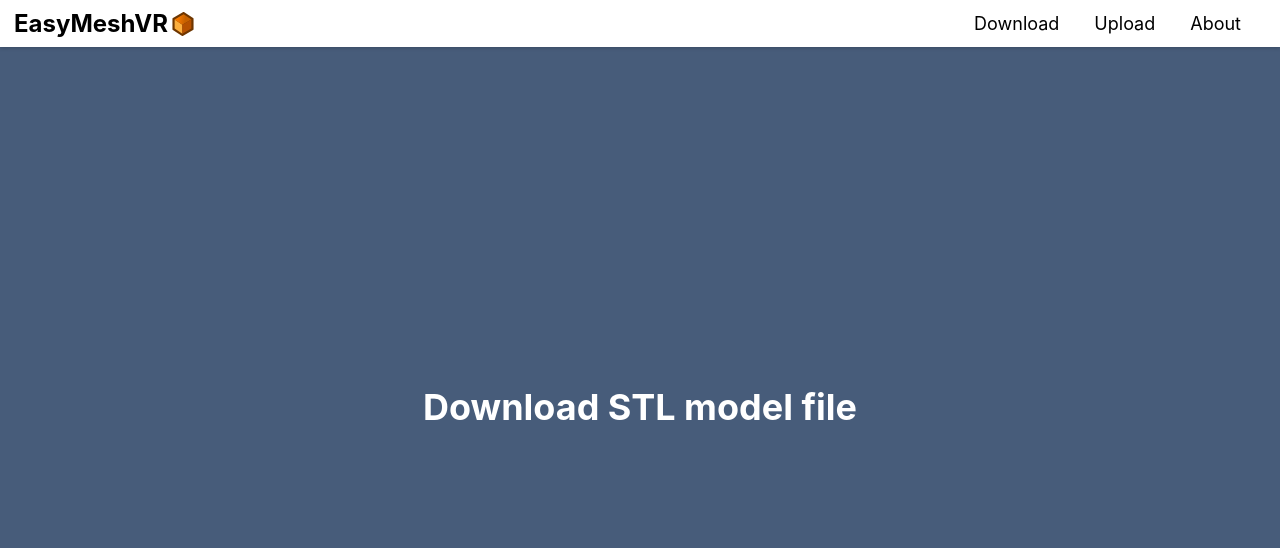
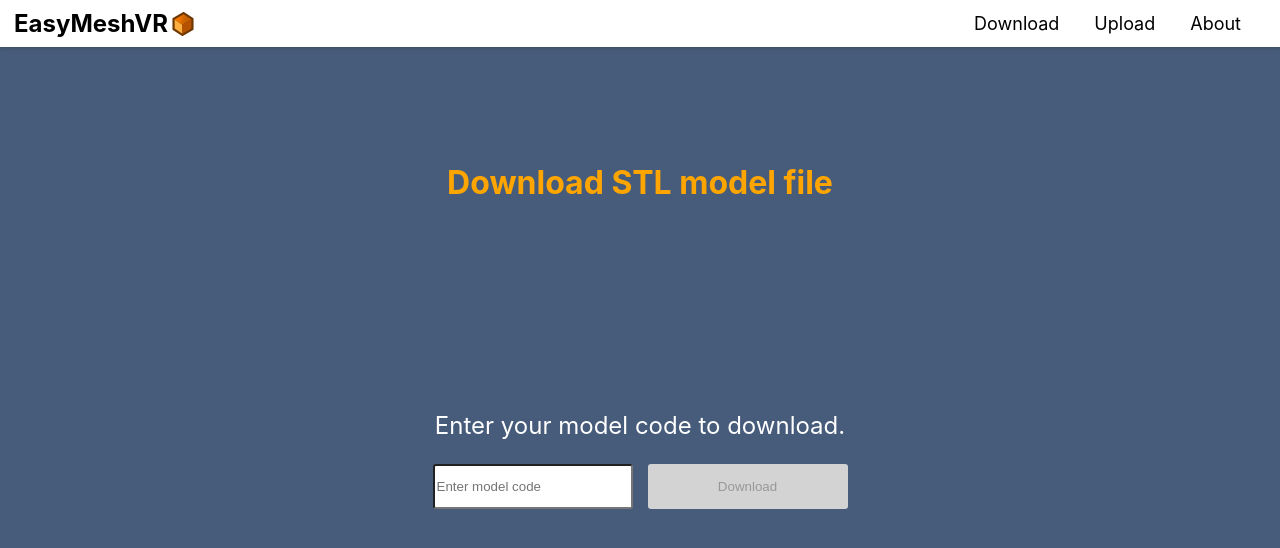
Before and after one commit to EasyMeshVR/Frontend, a React (Create React App) app: page /download in a window 1280 px wide. Shown: the top 548 px of the page. Built offline with nearby package versions, Linux system fonts and the light colour scheme.

Commit message:
Can now download stl files given the code (#4)

```diff
--- a/src/pages/Download/DownloadPage.css
+++ b/src/pages/Download/DownloadPage.css
@@ -4,6 +4,52 @@
     height: 100%;
     min-height: 90vh;
     flex-direction: column;
-    justify-content: space-evenly;
+    justify-content: center;
     align-items: center;
 }
+
+.BoldOrangeText {
+    color: orange;
+    font-size: 2rem;
+    font-weight: bold;
+}
+
+.DownloadDiv {
+    display: flex;
+    flex-direction: column;
+    justify-content: center;
+    align-items: center;
+    width: 80%;
+    min-height: 450px;
+    padding: 0.25rem 0.15rem;
+}
+
+.InputDiv {
+    display: flex;
+    flex-direction: row;
+    justify-content: center;
+    align-items: center;
+    width: 100%;
+}
+
+.ModelCodeInput {
+   width: 200px;
+   height: 45px;
+   margin-right: 15px;
+   border-radius: 3px;
+}
+
+.DownloadPageText {
+    font-size: 1.5rem;
+    width: 100%;
+}
+
+.ErrorMessageText {
+    color: red;
+    font-weight: bold;
+    padding-top: 50px;
+}
+
+.DownloadRefLink {
+    display: none;
+}
--- a/src/pages/Download/DownloadPage.js
+++ b/src/pages/Download/DownloadPage.js
@@ -1,10 +1,102 @@
-import React from 'react';
+import React, { useState, useRef } from 'react';
+import Button from '../../components/Button/Button';
+import ProgressBar from '../../components/ProgressBar/ProgressBar';
+import FileService from '../../services/FileService';
 import './DownloadPage.css';
 
 const Download = () => {
+	const [isDownloading, setIsDownloading] = useState(false);
+	const [progress, setProgress] = useState(0);
+	const [modelCode, setModelCode] = useState("");
+	const [errorMessage, setErrorMessage] = useState("");
+	const [downloadUrl, setDownloadUrl] = useState(null);
+	const [fileName, setFileName] = useState("");
+
+	const downloadLinkRef = useRef(null);
+
+	const onChangeModelCode = (event) => {
+		if (!event.target) return;
+
+		setModelCode(event.target.value);
+	};
+
+	const downloadFile = async (event) => {
+		setFileName("");
+		setDownloadUrl(null);
+		setProgress(0);
+		setErrorMessage("");
+		setIsDownloading(true);
+
+		let res;
+		try {
+			res = await FileService.downloadFile(modelCode, setProgress);
+		} catch (error) {
+			if (error.response && error.response.status) {
+				switch (error.response.status) {
+					case 404:
+						setErrorMessage("File not found.")
+						break;
+					default:
+						setErrorMessage("Encountered a network error while downloading file.");
+						break;
+				}
+			}
+			setIsDownloading(false);
+			return;
+		}
+
+		const url = window.URL.createObjectURL(new Blob([res.data]));
+
+		setDownloadUrl(url);
+		setFileName(modelCode + ".stl");
+
+		if (downloadLinkRef === null) return;
+
+		downloadLinkRef.current.click();
+		setIsDownloading(false);
+		setModelCode("");
+	};
+
 	return (
 		<div className="DownloadPage">
-			<h1>Download STL model file</h1>
+			<h1 className="BoldOrangeText">Download STL model file</h1>
+			<div className="DownloadDiv">
+				<p className="DownloadPageText">Enter your model code to download.</p>
+				<div className="InputDiv">
+					<input
+						type="text"
+						className="ModelCodeInput"
+						onChange={onChangeModelCode}
+						placeholder="Enter model code"
+					/>
+					<Button
+						disabled={isDownloading || modelCode === ""}
+						onClick={downloadFile}
+						text="Download"
+					/>
+				</div>
+				{isDownloading ?
+					<ProgressBar
+						progress={progress}
+						bgcolor="orange"
+					/>
+					: <></>
+				}
+				{errorMessage !== "" ?
+					<span className="DownloadPageText ErrorMessageText">{errorMessage}</span>
+					: <></>
+				}
+				{(downloadUrl !== null && fileName !== "") ?
+					<a
+						ref={downloadLinkRef}
+						className="DownloadRefLink"
+						download={fileName}
+						href={downloadUrl}
+					>
+					</a>
+					: <></>
+				}
+			</div>
 		</div>
 	)
 };
--- a/src/services/FileService.js
+++ b/src/services/FileService.js
@@ -3,12 +3,18 @@ import axios from 'axios';
 class FileService {
     static #FILE_SERVICE_ENDPOINT = "https://fzq7qh0yub.execute-api.us-east-2.amazonaws.com/file";
 
-    static async requestPresignedUrl(method) {
+    static async requestPresignedUrl(method, params) {
         return await axios({
             method: method,
-            url: this.#FILE_SERVICE_ENDPOINT
+            url: this.#FILE_SERVICE_ENDPOINT,
+            params: params
         });
     };
+
+    static calcProgress(progressEvent) {
+        if (progressEvent.total === 0) return 0;
+        return Math.round(progressEvent.loaded * 100 / progressEvent.total);
+    }
 
     static async uploadFile(file, setProgress) {
         const requestPresignedPostRes = await this.requestPresignedUrl("post");
@@ -22,7 +28,7 @@ class FileService {
 
         const config = {
             onUploadProgress: (progressEvent) => {
-                setProgress(Math.round(progressEvent.loaded * 100 / progressEvent.total));
+                setProgress(this.calcProgress(progressEvent));
             }
         };
 
@@ -30,8 +36,20 @@ class FileService {
         return presignedPostData.nameCode;
     };
 
-    static downloadFile(fileCode) {
+    static async downloadFile(fileCode, setProgress) {
+        const requestPresignedGetRes = await this.requestPresignedUrl("get", { nameCode: fileCode });
+        const presignedGetData = requestPresignedGetRes.data;
 
+        const getUrl = presignedGetData.url;
+
+        const config = {
+            responseType: 'blob',
+            onDownloadProgress: (progressEvent) => {
+                setProgress(this.calcProgress(progressEvent));
+            }
+        };
+
+        return await axios.get(getUrl, config);
     }
 }
 
```
Also changed, not shown: src/pages/Upload/UploadPage.js (+3 -5 lines).
